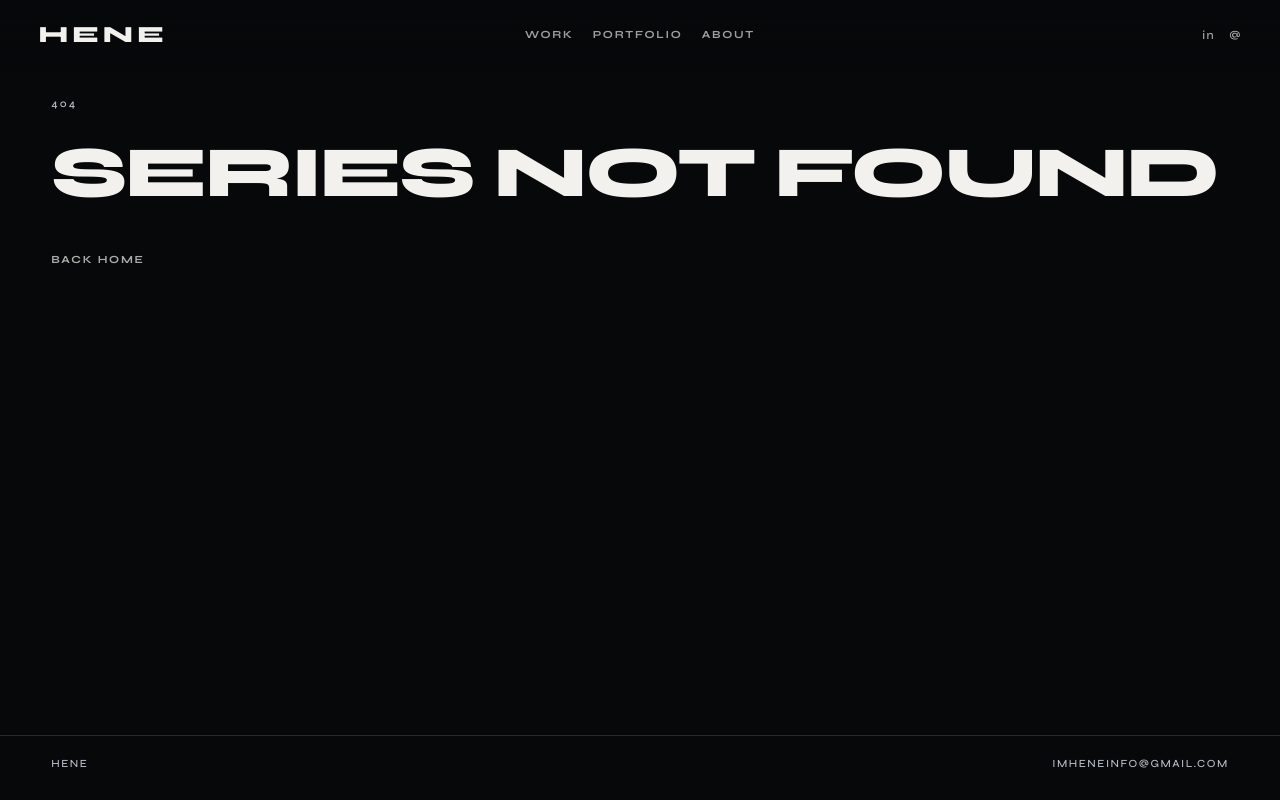
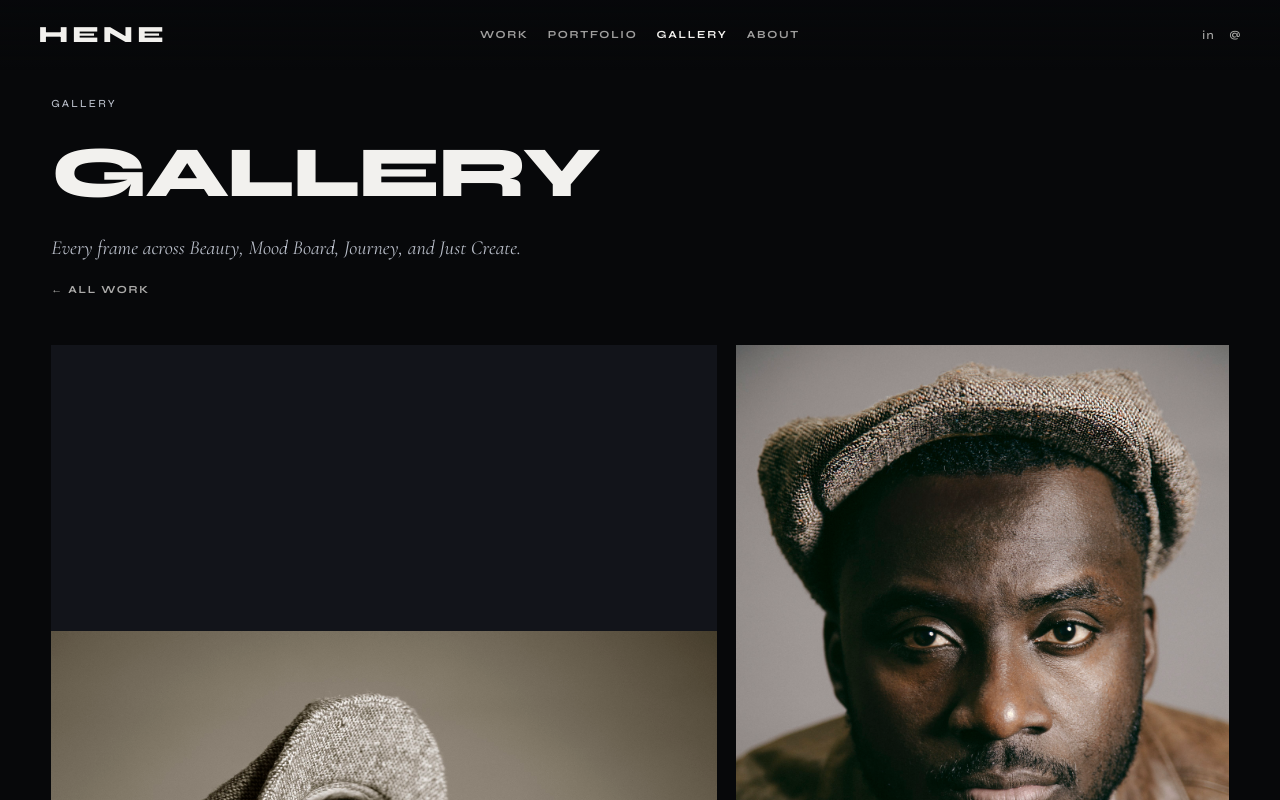
Before and after one commit to clauslarbietech/Hene.github.io, a React (Vite) app in the folder frontend/: page /gallery in a window 1280 px wide. Before the commit this address had no page. Shown: the top 800 px of the page. Built offline with nearby package versions, Linux system fonts and the light colour scheme.

Commit message:
Add Gallery menu + page aggregating all series images
Co-authored-by: clauslarbietech <clauslarbietech@users.noreply.github.com>

```diff
--- a/frontend/src/App.jsx
+++ b/frontend/src/App.jsx
@@ -1,6 +1,7 @@
 import { Routes, Route } from "react-router-dom";
 import Home from "./pages/Home.jsx";
 import Gallery from "./pages/Gallery.jsx";
+import GalleryAll from "./pages/GalleryAll.jsx";
 import About from "./pages/About.jsx";
 import Portfolio from "./pages/Portfolio.jsx";
 import BrandKit from "./pages/BrandKit.jsx";
@@ -13,6 +14,7 @@ export default function App() {
     <Shell site={site}>
       <Routes>
         <Route path="/" element={<Home site={site} />} />
+        <Route path="/gallery" element={<GalleryAll site={site} />} />
         <Route path="/about" element={<About site={site} />} />
         <Route path="/portfolio" element={<Portfolio site={site} />} />
         <Route path="/brand-kit" element={<BrandKit site={site} />} />
--- a/frontend/src/data/site.json
+++ b/frontend/src/data/site.json
@@ -10,6 +10,7 @@
   "nav": [
     { "label": "Work", "to": "/" },
     { "label": "Portfolio", "to": "/portfolio" },
+    { "label": "Gallery", "to": "/gallery" },
     { "label": "About", "to": "/about" }
   ],
   "covers": [
--- /dev/null
+++ b/frontend/src/pages/GalleryAll.jsx
@@ -0,0 +1,66 @@
+import { useMemo, useState, useEffect } from "react";
+import { Link } from "react-router-dom";
+import Lightbox from "../components/Lightbox.jsx";
+import { asset } from "../asset.js";
+
+export default function GalleryAll({ site }) {
+  const [lightboxIndex, setLightboxIndex] = useState(null);
+
+  useEffect(() => {
+    window.scrollTo(0, 0);
+  }, []);
+
+  const images = useMemo(() => {
+    const seen = new Set();
+    const all = [];
+    (site.galleries || []).forEach((gallery) => {
+      (gallery.images || []).forEach((src) => {
+        if (seen.has(src)) return;
+        seen.add(src);
+        all.push({ src: asset(src), series: gallery.title });
+      });
+    });
+    return all;
+  }, [site]);
+
+  const sources = images.map((image) => image.src);
+
+  return (
+    <section className="page gallery-page gallery-all">
+      <header className="page__header">
+        <p className="page__eyebrow">Gallery</p>
+        <h1 className="page__title">Gallery</h1>
+        <p className="page__desc">
+          Every frame across Beauty, Mood Board, Journey, and Just Create.
+        </p>
+        <Link to="/" className="page__back">
+          ← All work
+        </Link>
+      </header>
+
+      <div className="reel">
+        {images.map((image, i) => (
+          <button
+            key={image.src + i}
+            type="button"
+            className={`reel__frame reel__frame--${(i % 3) + 1}`}
+            onClick={() => setLightboxIndex(i)}
+            aria-label={`Open ${image.series} image ${i + 1}`}
+          >
+            <img src={image.src} alt={`${image.series} ${i + 1}`} loading="lazy" />
+          </button>
+        ))}
+      </div>
+
+      {lightboxIndex !== null && (
+        <Lightbox
+          images={sources}
+          index={lightboxIndex}
+          onClose={() => setLightboxIndex(null)}
+          onChange={setLightboxIndex}
+          title="Gallery"
+        />
+      )}
+    </section>
+  );
+}
```
